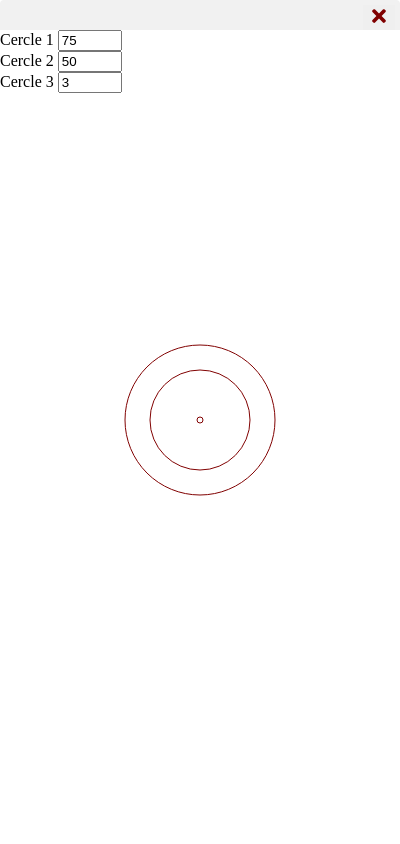
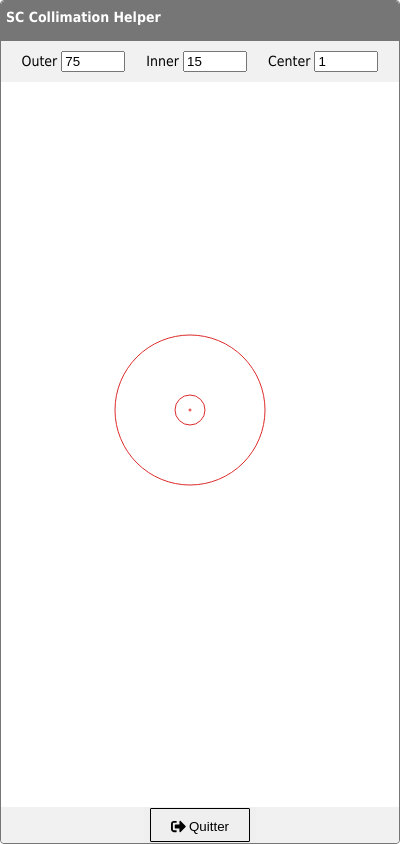
Before and after one commit to mrelier/SC-Collimation-Helper, an Electron app: page index.html in a window 400 px wide. Drawn offline with Linux system fonts and the light colour scheme.

Commit message:
some styles

```diff
--- /dev/null
+++ b/business.js
@@ -0,0 +1,43 @@
+var r1 = 75;
+var r2 = 15;
+var r3 = 1;
+
+function changeCircle(cercle, valeur) {
+    switch (cercle) {
+        case 1:
+            r1 = valeur;
+            break;
+        case 2:
+            r2 = valeur;
+            break;
+        case 3:
+            r3 = valeur;
+            break;
+    }
+    dessineCercles();
+}
+
+function load() {
+    console.log("load");
+    document.getElementById("circle1").value = r1;
+    document.getElementById("circle2").value = r2;
+    document.getElementById("circle3").value = r3;
+    dessineCercles();
+}
+
+function dessineCercles() {
+    var canvas = document.getElementById("canvasCercles");
+    var ctx = canvas.getContext("2d");
+    ctx.clearRect(0, 0, canvas.width, canvas.height);
+
+    dessineCercle(r1, ctx);
+    dessineCercle(r2, ctx);
+    dessineCercle(r3, ctx);
+}
+
+function dessineCercle(r, ctx) {
+    ctx.beginPath();
+    ctx.arc(150, 150, r, 0, 2 * Math.PI);
+    ctx.strokeStyle = "#DC2A2A";
+    ctx.stroke();
+}
--- a/index.html
+++ b/index.html
@@ -1,174 +1,61 @@
 <!DOCTYPE html>
 <html>
+
 <head>
   <meta charset="UTF-8" />
-    <title>Transparent Window</title>
-    <style>
-      html,
-      body {
-        margin: 0;
-        background: rgba(0, 0, 0, 0);
-      }
+  <title>SC Collimation Helper</title>
+  <link href="style.css" rel="stylesheet" type="text/css" />
+  <script type="text/javascript" src="business.js"></script>
+</head>
 
-      .draggable-area {
-        height: 20px;
-        color: white;
-        -webkit-app-region: drag;
-        padding: 5px;
-        background: #f1f1f1;
-        border-top-left-radius: 4px;
-        border-top-right-radius: 4px;
-      }
-
-      .right {
-        width: 100%;
-      }
-
-      .closeImg {
-        cursor: pointer;
-      }
-
-      .canvasContainer {
-        text-align: center;
-      }
-
-      .vertical-center {
-        margin: 0;
-        position: absolute;
-        top: 50%;
-        left: 50%;
-        transform: translate(-50%, -50%);
-      }
-
-      #search-button {
-        height: 25px;
-        border: none;
-        cursor: pointer;
-      }
-
-      #search-button svg {
-        width: 20px;
-        height: 20px;
-      }
-    </style>
-    <script type="text/javascript">
-      var r1 = 75;
-      var r2 = 50;
-      var r3 = 3;
-
-      function changeCircle(cercle, valeur) {
-        switch (cercle) {
-          case 1:
-            r1 = valeur;
-            break;
-          case 2:
-            r2 = valeur;
-            break;
-          case 3:
-            r3 = valeur;
-            break;
-        }
-        dessineCercles();
-      }
-
-      function load() {
-        console.log("load");
-        document.getElementById("circle1").value = r1;
-        document.getElementById("circle2").value = r2;
-        document.getElementById("circle3").value = r3;
-        dessineCercles();
-      }
-
-      function dessineCercles() {
-        var canvas = document.getElementById("canvasCercles");
-        var ctx = canvas.getContext("2d");
-        ctx.clearRect(0, 0, canvas.width, canvas.height);
-
-        dessineCercle(r1, ctx);
-        dessineCercle(r2, ctx);
-        dessineCercle(r3, ctx);
-      }
-
-      function dessineCercle(r, ctx) {
-        ctx.beginPath();
-        ctx.arc(150, 150, r, 0, 2 * Math.PI);
-        ctx.strokeStyle = "#800000";
-        ctx.stroke();
-      }
-    </script>
-  </head>
 <body onload="load()">
   <div>
     <div class="draggable-area">
-        <div class="column right">
-          <div style="float: right;">
-            <button id="search-button">
-              <svg
-                aria-hidden="true"
-                focusable="false"
-                data-prefix="fas"
-                data-icon="times"
-                class="svg-inline--fa fa-times fa-w-11"
-                role="img"
-                xmlns="http://www.w3.org/2000/svg"
-                viewBox="0 0 352 512"
-              >
-                <path
-                  fill="#800000"
-                  d="M242.72 256l100.07-100.07c12.28-12.28 12.28-32.19 0-44.48l-22.24-22.24c-12.28-12.28-32.19-12.28-44.48 0L176 189.28 75.93 89.21c-12.28-12.28-32.19-12.28-44.48 0L9.21 111.45c-12.28 12.28-12.28 32.19 0 44.48L109.28 256 9.21 356.07c-12.28 12.28-12.28 32.19 0 44.48l22.24 22.24c12.28 12.28 32.2 12.28 44.48 0L176 322.72l100.07 100.07c12.28 12.28 32.2 12.28 44.48 0l22.24-22.24c12.28-12.28 12.28-32.19 0-44.48L242.72 256z"
-                ></path>
-              </svg>
-            </button>
+      <p class="titre">SC Collimation Helper</p>
     </div>
-        </div>
+    <div class="inputContainer">
+      <div>
+        <label for="circle1">Outer</label>
+        <input type="number" class="inputNumber" id="circle1" name="circle1" min="0" max="150"
+          onchange="changeCircle(1, this.value)" />
       </div>
       <div>
-        <div>
-          <label for="circle1">Cercle 1</label>
-          <input
-            type="number"
-            id="circle1"
-            name="circle1"
-            min="0"
-            max="150"
-            onchange="changeCircle(1, this.value)"
-          />
+        <label for="circle2">Inner</label>
+        <input type="number" class="inputNumber" id="circle2" name="circle2" min="0" max="150"
+          onchange="changeCircle(2, this.value)" />
       </div>
       <div>
-          <label for="circle2">Cercle 2</label>
-          <input
-            type="number"
-            id="circle2"
-            name="circle2"
-            min="0"
-            max="150"
-            onchange="changeCircle(2, this.value)"
-          />
+        <label for="circle3">Center</label>
+        <input type="number" class="inputNumber" id="circle3" name="circle3" min="0" max="150"
+          onchange="changeCircle(3, this.value)" />
       </div>
-        <div>
-          <label for="circle3">Cercle 3</label>
-          <input
-            type="number"
-            id="circle3"
-            name="circle3"
-            min="0"
-            max="150"
-            onchange="changeCircle(3, this.value)"
-          />
     </div>
   </div>
 
   <div class="canvasContainer">
     <div class="vertical-center">
-          <canvas id="canvasCercles" width="300" height="300"></canvas>
+      <canvas id="canvasCercles" width="320" height="320"></canvas>
     </div>
   </div>
+
+  <div class="bottomContainer">
+    <button id="closeButton" data-tooltip="Your institution provides access to this PDF">
+      <a href="#" class="btnQuitter" target="_blank">
+
+        <svg class="iconButton" xmlns="http://www.w3.org/2000/svg" aria-hidden="true" focusable="false"
+          data-prefix="fas" data-icon="sign-out-alt" class="svg-inline--fa fa-sign-out-alt fa-w-16" role="img"
+          viewBox="0 0 512 512">
+          <path fill="#000000"
+            d="M497 273L329 441c-15 15-41 4.5-41-17v-96H152c-13.3 0-24-10.7-24-24v-96c0-13.3 10.7-24 24-24h136V88c0-21.4 25.9-32 41-17l168 168c9.3 9.4 9.3 24.6 0 34zM192 436v-40c0-6.6-5.4-12-12-12H96c-17.7 0-32-14.3-32-32V160c0-17.7 14.3-32 32-32h84c6.6 0 12-5.4 12-12V76c0-6.6-5.4-12-12-12H96c-53 0-96 43-96 96v192c0 53 43 96 96 96h84c6.6 0 12-5.4 12-12z" />
+        </svg>
+        Quitter</a>
+    </button>
   </div>
   <script>
     var app = require("electron").remote;
 
     // Close app
-      document.getElementById("close").addEventListener(
+    document.getElementById("closeButton").addEventListener(
       "click",
       () => {
         app.BrowserWindow.getFocusedWindow().close();
@@ -177,4 +64,5 @@
     );
   </script>
 </body>
+
 </html>
--- a/main.js
+++ b/main.js
@@ -5,7 +5,7 @@ const path = require("path");
 function createWindow() {
   // Create the browser window.
   const mainWindow = new BrowserWindow({
-    width: 800,
+    width: 400,
     height: 600,
     transparent: true,
     frame: false,
--- /dev/null
+++ b/style.css
@@ -0,0 +1,95 @@
+html, body {
+  margin: 0;
+  background: rgba(0, 0, 0, 0);
+}
+
+html {
+  height: 100%;
+  width: 100%;
+}
+
+body {
+  border: 1px solid #767676;
+
+  height: calc(100% - 2px);
+  width: calc(100% - 2px);
+  border-radius: 4px;
+  border-radius: 4px;
+  font-family: Tahoma, Geneva, sans-serif;
+}
+
+.titre {
+  margin: 0;
+  font-size: 14px;
+  font-weight: 700;
+  display: inline-block;
+  vertical-align: middle;
+}
+
+.draggable-area {
+  height: 30px;
+  color: #FFFFFF;
+  -webkit-app-region: drag;
+  padding: 5px;
+  background: #767676;
+  border-top-left-radius: 4px;
+  border-top-right-radius: 4px;
+}
+
+.inputContainer {
+  display: flex;
+  justify-content: space-around;
+  background-color: #f1f1f1;
+  padding: 10px;
+  font-size: 14px;
+}
+
+.canvasContainer {
+  text-align: center;
+}
+
+.vertical-center {
+  margin: 0;
+  position: absolute;
+  top: 50%;
+  left: 50%;
+  transform: translate(-50%, -50%);
+}
+
+.bottomContainer {
+  position: fixed;
+  width: calc(100% - 2px);
+  background-color: #f1f1f1;
+  border-bottom-left-radius: 4px;
+  border-bottom-right-radius: 4px;
+  bottom: 1px;
+  text-align: center;
+}
+
+.btnQuitter {
+  color: #000000;
+  display: inline-flex;
+  justify-content: center;
+  height: 30px;
+  align-items: center;
+  text-decoration: none;
+  border-width: 1px;
+  border-style: solid;
+  border-color:#000000;
+  padding: 0.1rem 1.25rem 0px;
+  border-radius: 1px;
+}
+
+.iconButton {
+  margin-right: 3px;
+}
+
+#closeButton {
+  cursor: pointer;
+  border: none;
+}
+
+#closeButton svg {
+  width: 15px;
+  height: 15px;
+}
```
Also changed, not shown: README.md. Lines whose indentation alone changed are shown as unchanged.
